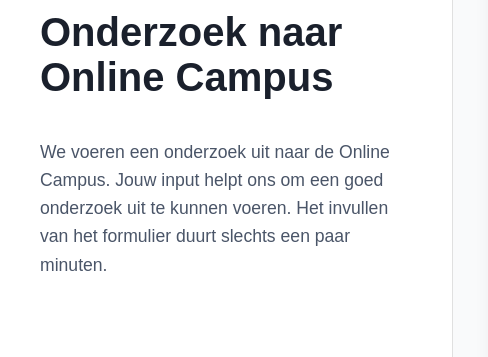
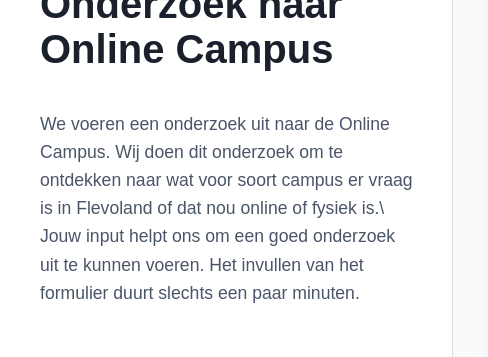
Before and after one commit to Leefmans/online-campus, a plain HTML site: page index.html in a window 1280 px wide. Shown: the part 260-617 px from the top of the page, 0-488 px from the left. Drawn offline with Linux system fonts and the light colour scheme; grey boxes are pictures that could not be loaded.

Commit message:
Update index.html

```diff
--- a/index.html
+++ b/index.html
@@ -74,8 +74,9 @@
   <div class="left-column">
     <h1>Onderzoek naar Online Campus</h1>
     <p>
-      We voeren een onderzoek uit naar de Online Campus. Jouw input helpt ons
-      om een goed onderzoek uit te kunnen voeren. Het invullen van het formulier duurt slechts een paar minuten.
+      We voeren een onderzoek uit naar de Online Campus. Wij doen dit onderzoek om te ontdekken naar wat voor soort campus er vraag is in Flevoland of dat nou online of fysiek is.\
+      Jouw input helpt ons om een goed onderzoek uit te kunnen voeren.
+      Het invullen van het formulier duurt slechts een paar minuten.
     </p>
   </div>
 
```
